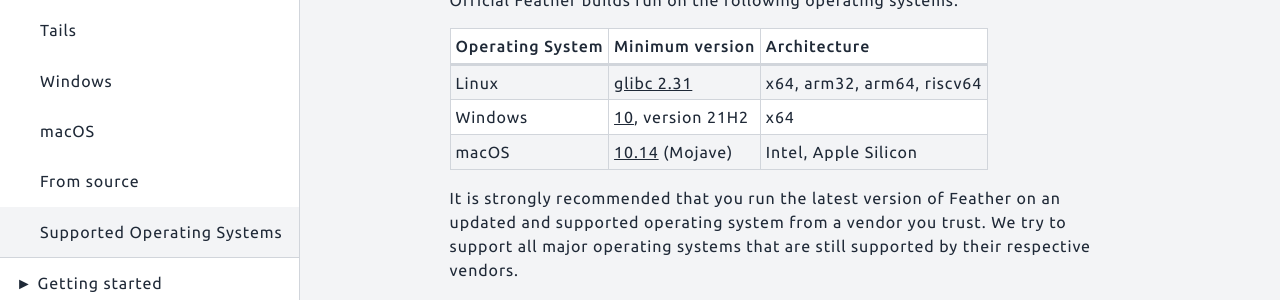
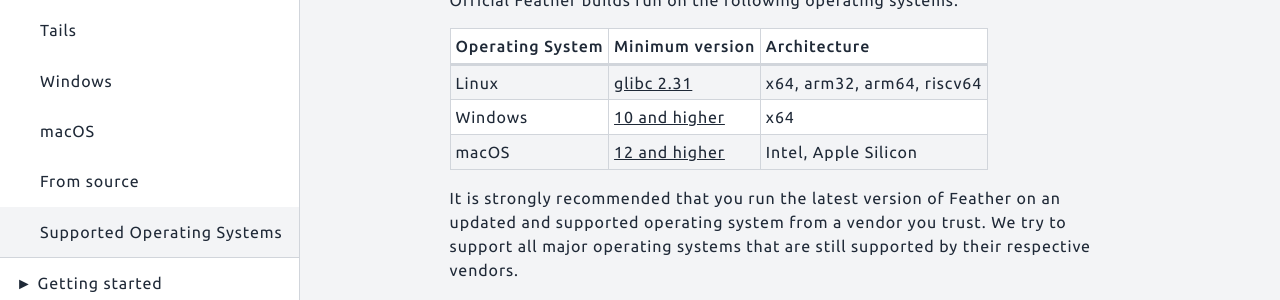
Before and after one commit to jermanuts/feather-docs, a Jekyll site: the page built from content/_guides/supported_operating_systems.md, in a window 1280 px wide and 956 px high. Shown: the part 210-510 px from the top of the window. Built offline with Jekyll 4.4.1, drawn with Linux system fonts in a browser that asks for light colours.

Commit message:
Update supported operating systems versions Windows and macOS

```diff
--- a/content/_guides/supported_operating_systems.md
+++ b/content/_guides/supported_operating_systems.md
@@ -10,8 +10,8 @@
 | Operating System | Minimum version                                           | Architecture               |
 |------------------|-----------------------------------------------------------|----------------------------|
 | Linux            | [glibc 2.31](https://repology.org/project/glibc/versions) | x64, arm32, arm64, riscv64 |
-| Windows          | [10](https://endoflife.date/windows), version 21H2        | x64                        |
-| macOS            | [10.14](https://endoflife.date/macos) (Mojave)            | Intel, Apple Silicon       |
+| Windows          | [10 and higher](https://endoflife.date/windows)           | x64                        |
+| macOS            | [12 and higher](https://endoflife.date/macos)             | Intel, Apple Silicon       |
 
 It is strongly recommended that you run the latest version of Feather on an updated and supported operating system from
 a vendor you trust.
```
